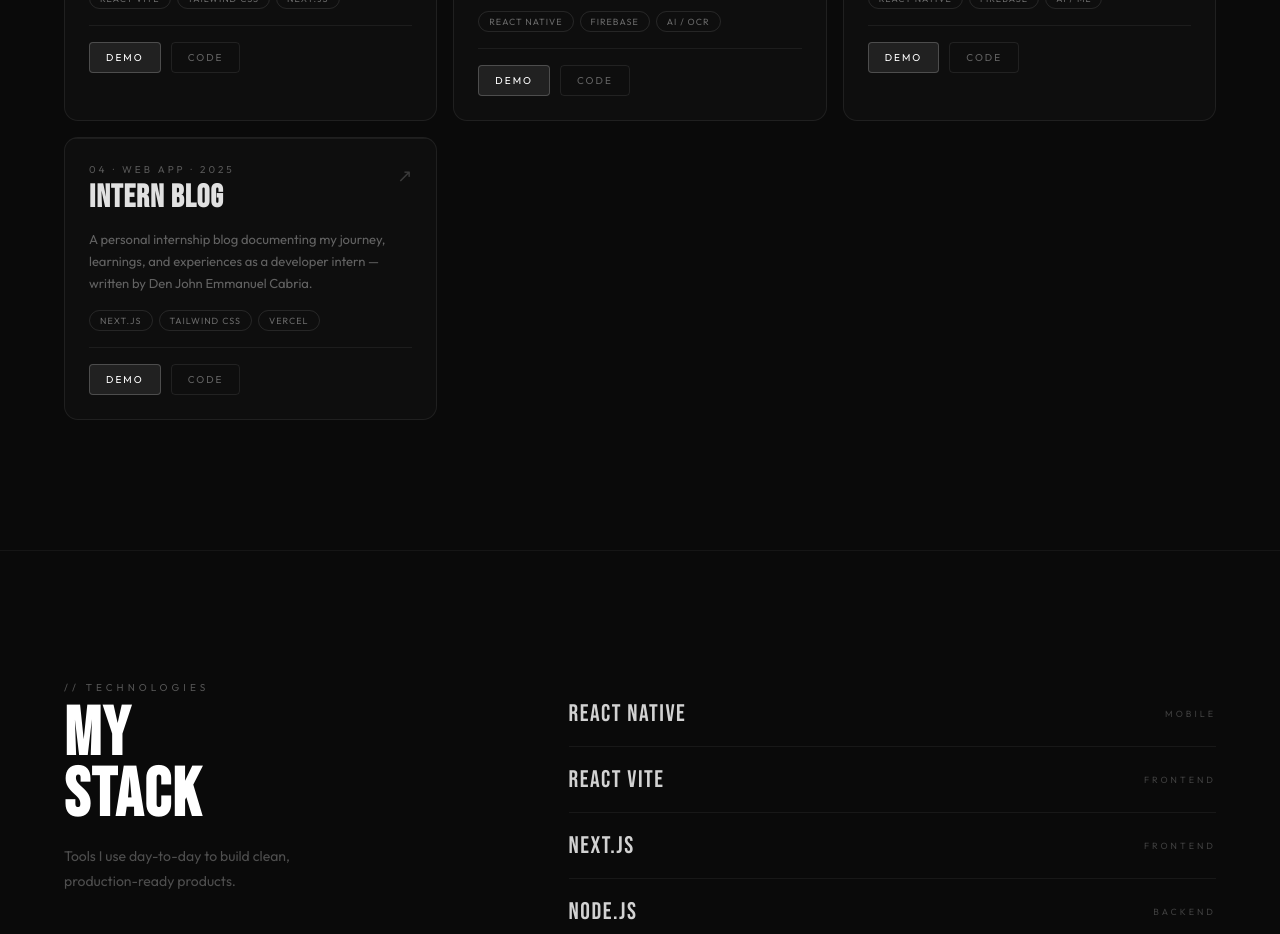
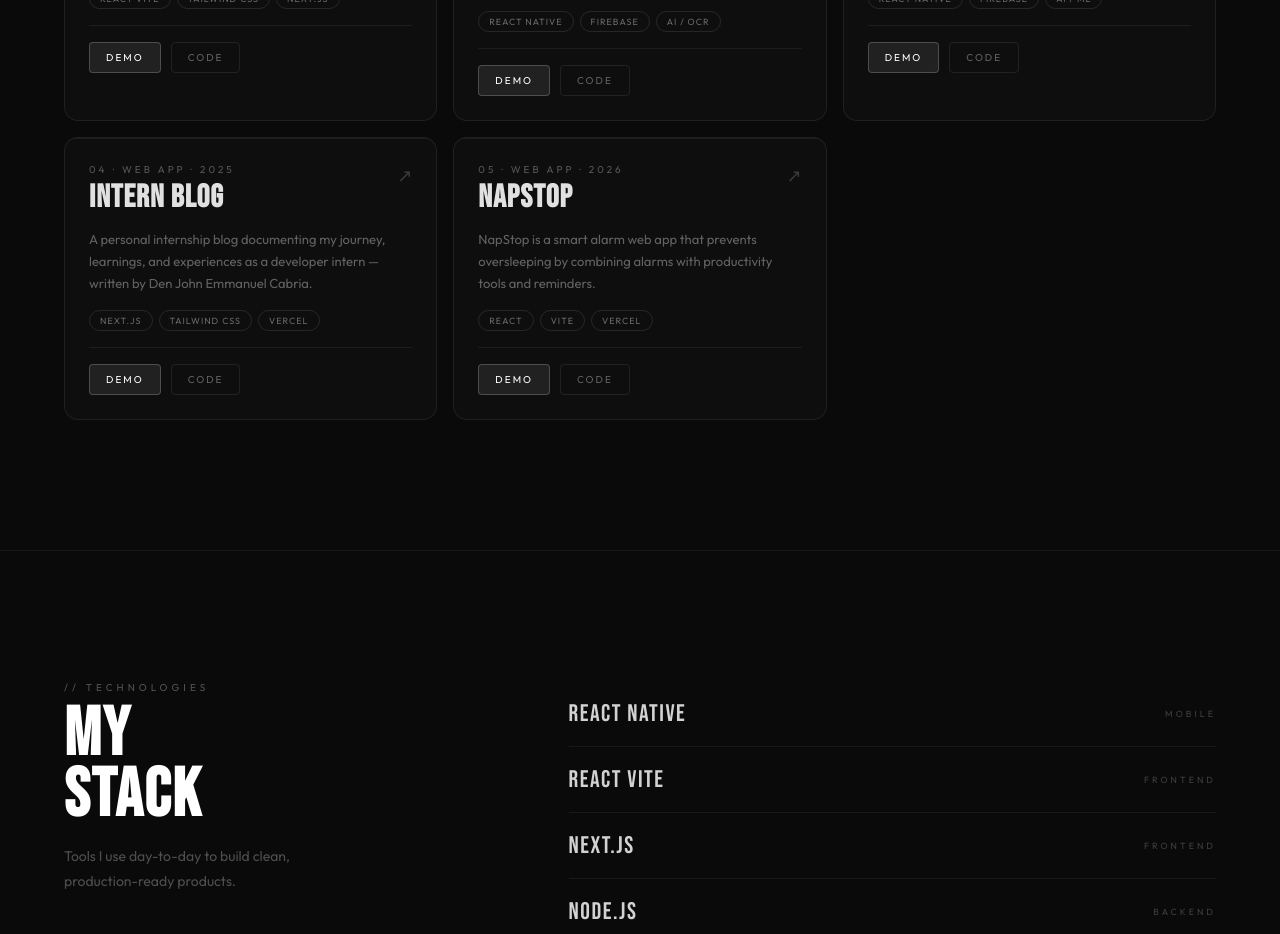
Before and after one commit to mawi1C/den-portfolio, a React (Vite) app: page / in a window 1280 px wide. Shown: the part 1240-2174 px from the top of the page. Built offline with nearby package versions, Linux system fonts and the light colour scheme.

Commit message:
added napstop project

```diff
--- a/src/App.jsx
+++ b/src/App.jsx
@@ -36,6 +36,17 @@ const PROJECTS = [
     tags: ["Next.js", "Tailwind CSS", "Vercel"],
     desc: "A personal internship blog documenting my journey, learnings, and experiences as a developer intern — written by Den John Emmanuel Cabria.",
     demoUrl: "https://dens-blog.vercel.app/", codeUrl: "#",
+  },
+  {
+    id: 5,
+    num: "05",
+    title: "NapStop",
+    type: "Web App",
+    year: "2026",
+    tags: ["React", "Vite", "Vercel"],
+    desc: "NapStop is a smart alarm web app that prevents oversleeping by combining alarms with productivity tools and reminders.",
+    demoUrl: "https://napstop.vercel.app/",
+    codeUrl: "https://github.com/mawi1C/napstop",
   },
 ];
 
```
